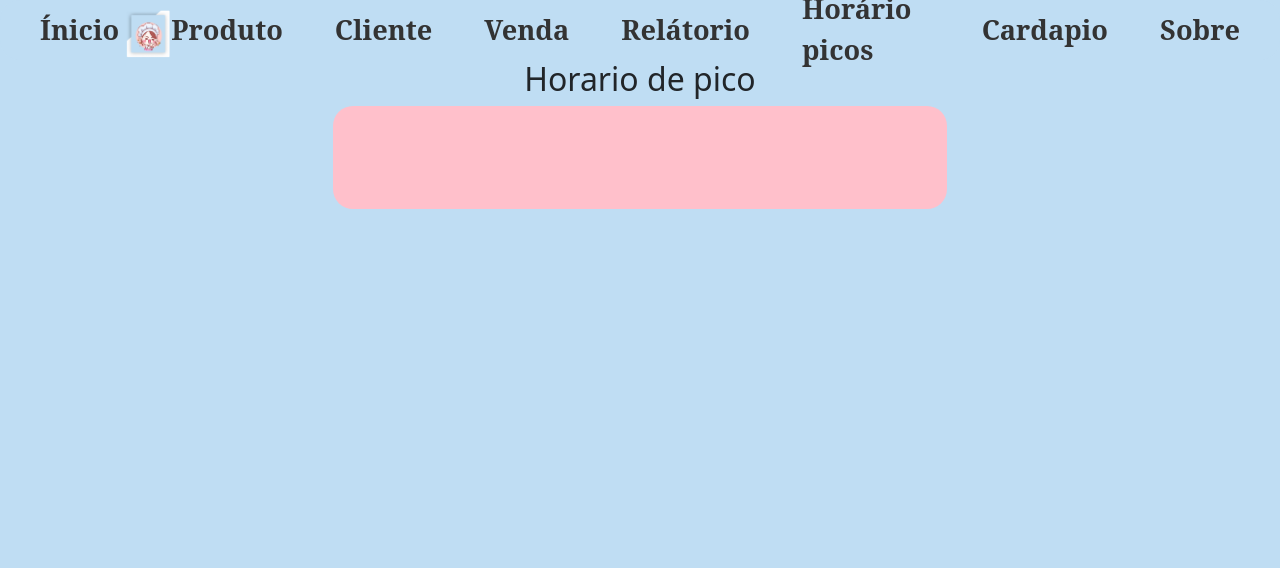
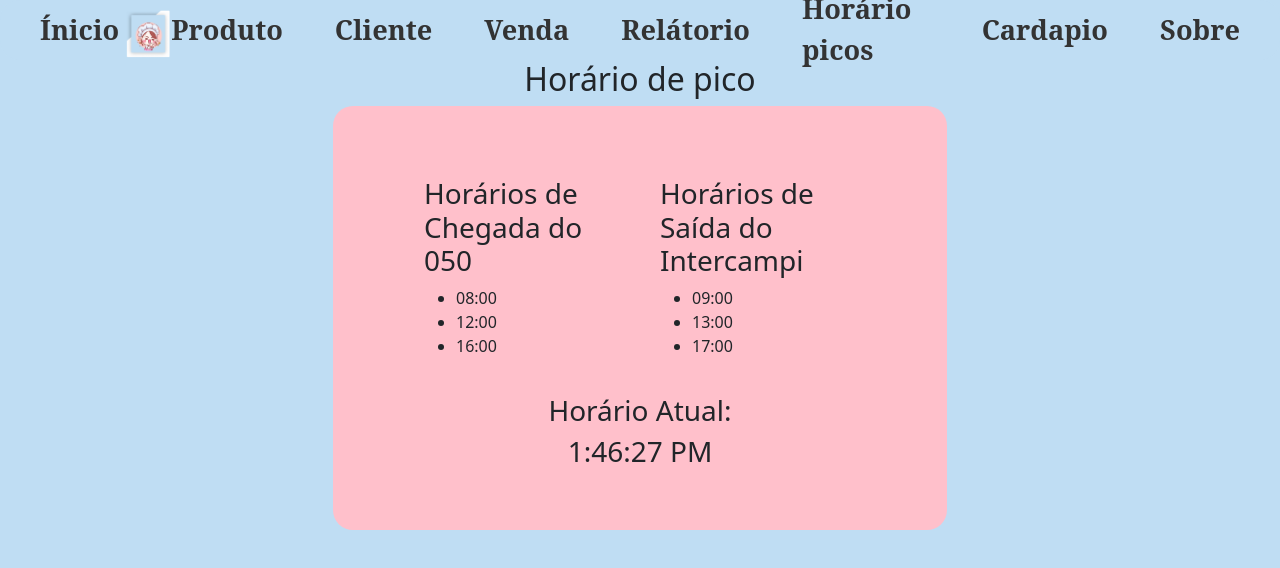
Before and after one commit to VanessaMSilva/TiaLu_Front_End, a React (Vite) app: page /Horario in a window 1280 px wide. Shown: the top 568 px of the page. Built offline with nearby package versions, Linux system fonts and the light colour scheme.

Commit message:
previa horarios

```diff
--- a/src/pages/Horarios.jsx
+++ b/src/pages/Horarios.jsx
@@ -1,19 +1,52 @@
 import Menu from "./Menu";
 import tia from '../assets/tialu.png'; // ajuste o caminho conforme a estrutura do seu projeto
-
+import { useState, useEffect } from 'react';
 
 function Horario(){
+    const [currentTime, setCurrentTime] = useState(new Date());
+
+    useEffect(() => {
+        const interval = setInterval(() => {
+            setCurrentTime(new Date());
+        }, 1000);
+        return () => clearInterval(interval);
+    }, []);
+
+    const horariosChegada050 = ['08:00', '12:00', '16:00']; // Exemplo de horários, puxar do scraping
+    const horariosSaidaIntercampi = ['09:00', '13:00', '17:00']; // Exemplo de horários, puxar do scraping
+
     return(
         <div className="cut">
             <Menu/>
             <div className="supre">
-                <h2 className="center">Horario de pico</h2>
+                <h2 className="center">Horário de pico</h2>
                 <div className="forms">
+                    <div className="horarios">
+                    <div className="horarios-chegada">
+                            <h3>Horários de Chegada do 050</h3>
+                            <ul>
+                                {horariosChegada050.map((horario, index) => (
+                                    <li key={index}>{horario}</li>
+                                ))}
+                            </ul>
+                        </div>
+                        <div className="horarios-saida">
+                            <h3>Horários de Saída do Intercampi</h3>
+                            <ul>
+                                {horariosSaidaIntercampi.map((horario, index) => (
+                                    <li key={index}>{horario}</li>
+                                ))}
+                            </ul>
+                        </div>
+                    </div>
+                    <div className="horario-atual">
+                        <h3>Horário Atual:</h3>
+                        <h3>{currentTime.toLocaleTimeString()}</h3>
+                    </div>
                 </div>
             </div>
         </div>
-
-    )
+    );
 }
 
-export default Horario
+export default Horario;
--- a/src/pages/style.css
+++ b/src/pages/style.css
@@ -49,6 +49,18 @@ label{
 .forms div{
     margin: 2% 20px;
     align-items:flex-end;
+}
+.horarios {
+    display: flex;
+    justify-content: space-between;
+}
+.horarios-chegada, .horarios-saida {
+    width: 45%;
+}
+
+.horario-atual {
+    margin-top: 20px;
+    text-align: center;
 }
 
 div input{
```
